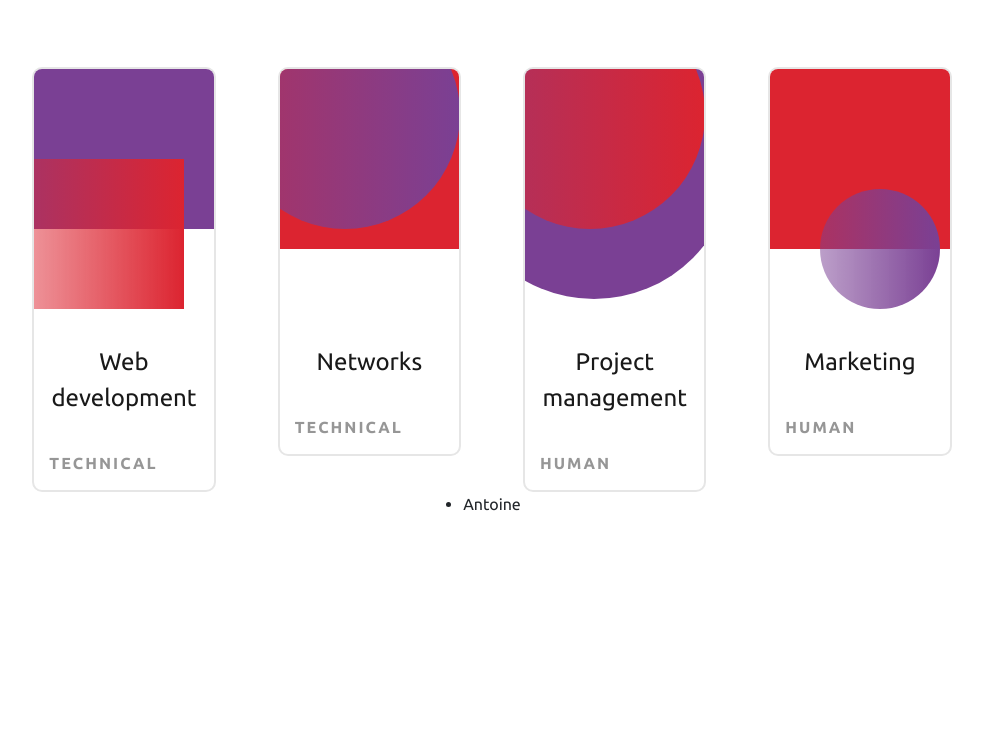
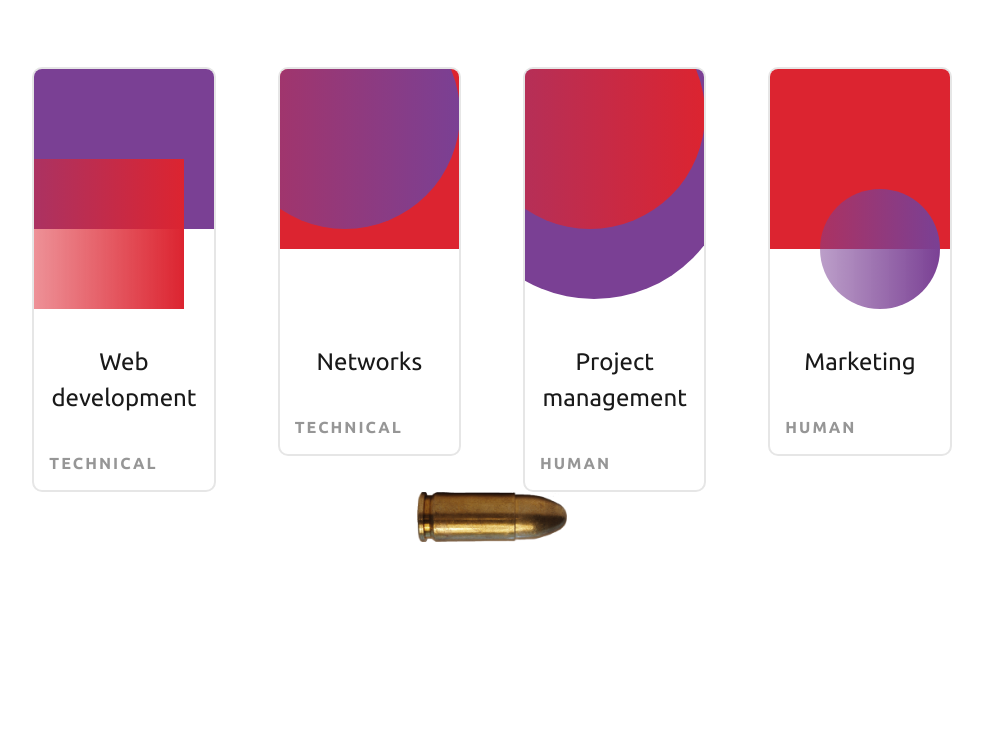
Before and after one commit to CrabGang-Team/crabgang2020, a Symfony app: template templates/main/home.html.twig in a window 1280 px wide. Shown: the part 624-1365 px from the top of the page, without its empty margins (148-1131 px from the left). After the commit the page ends 1166 px from the top, so only its background shows below. Run offline with Twig, Linux system fonts and the light colour scheme; the template is opened without the code that fills it, so the values that code supplies are empty; some libraries are stand-ins or nearby versions.

Commit message:
[Add] Draggable bullet with left limit (not stable)

```diff
--- /dev/null
+++ b/public/css/drag.css
@@ -0,0 +1,12 @@
+#draggablediv {
+	position: absolute;
+  	z-index: 9;
+  	text-align: center;
+  	width: 150px;
+  	height: 50px;
+}
+
+#draggablediv img {
+	width: 100%;
+	height: 100%;
+}
--- /dev/null
+++ b/public/js/Drag.js
@@ -0,0 +1,35 @@
+// Make the DIV element draggable:
+dragElement(document.getElementById("draggablediv"));
+
+function dragElement(elmnt) {
+  var start = 0, end = 0;
+  elmnt.onmousedown = dragMouseDown;
+
+  function dragMouseDown(e) {
+    e = e || window.event;
+    e.preventDefault();
+    // get the mouse cursor position at startup:
+    end = e.clientX;
+    document.onmouseup = closeDragElement;
+    // call a function whenever the cursor moves:
+    document.onmousemove = elementDrag;
+  }
+
+  function elementDrag(e) {
+    var position = document.getElementById("draggablediv").getBoundingClientRect();
+    e = e || window.event;
+    e.preventDefault();
+    // calculate the new cursor position:
+    console.log(e.clientX);
+    start = (position.left < 0) ? -1 : (end - e.clientX);
+    end = e.clientX;
+    // set the element's new position:
+    elmnt.style.left = (elmnt.offsetLeft - start) + "px";
+  }
+
+  function closeDragElement() {
+    // stop moving when mouse button is released:
+    document.onmouseup = null;
+    document.onmousemove = null;
+  }
+}
--- a/templates/main/home.html.twig
+++ b/templates/main/home.html.twig
@@ -1,6 +1,10 @@
 {% extends 'base.html.twig' %}
 
 {% block title %}{{ "navbar.items.home" | trans }}{% endblock %}
+
+{% block stylesheets %}
+   <link rel="stylesheet" href="{{ asset('css/drag.css') }}">
+{% endblock %}
 
 {% block body %}
 
@@ -41,9 +45,9 @@
 
    <div class="container-fluid">
       <div class="row justify-content-center">
-         <ul>
-            <li>Antoine</li>
-         </ul>
+         <div id="draggablediv">
+           <img src="{{ asset('images/bullet.png') }}">
+         </div>
       </div>
    </div>
 </section>
@@ -52,3 +56,7 @@
 <div class="auto-scroller"></div>
 
 {% endblock %}
+
+{% block javascripts %}
+   <script src="{{ asset('js/Drag.js') }}"></script>
+{% endblock %}
```
Also changed, not shown: public/images/bullet.png (added), public/js/Base.js (renamed from public/js/base.js).
